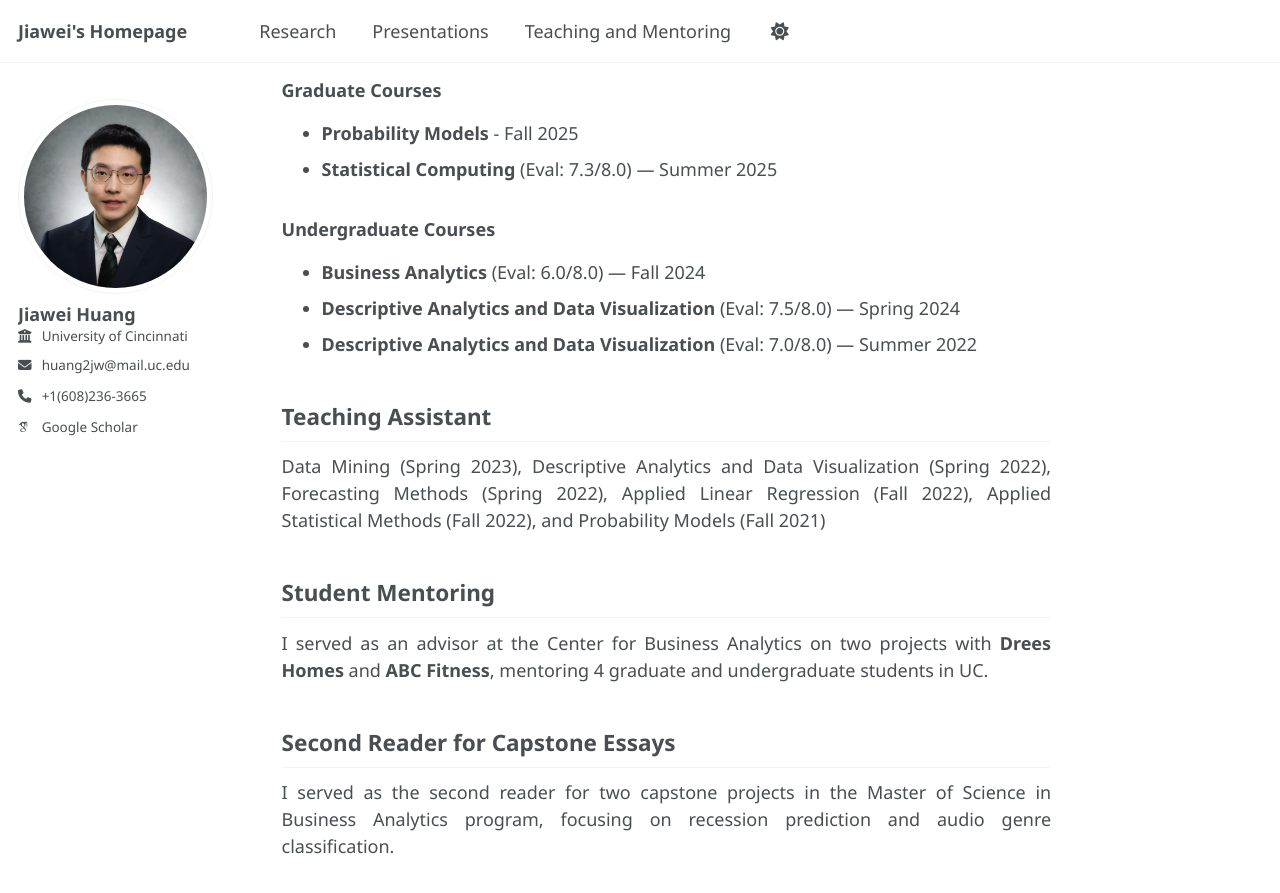
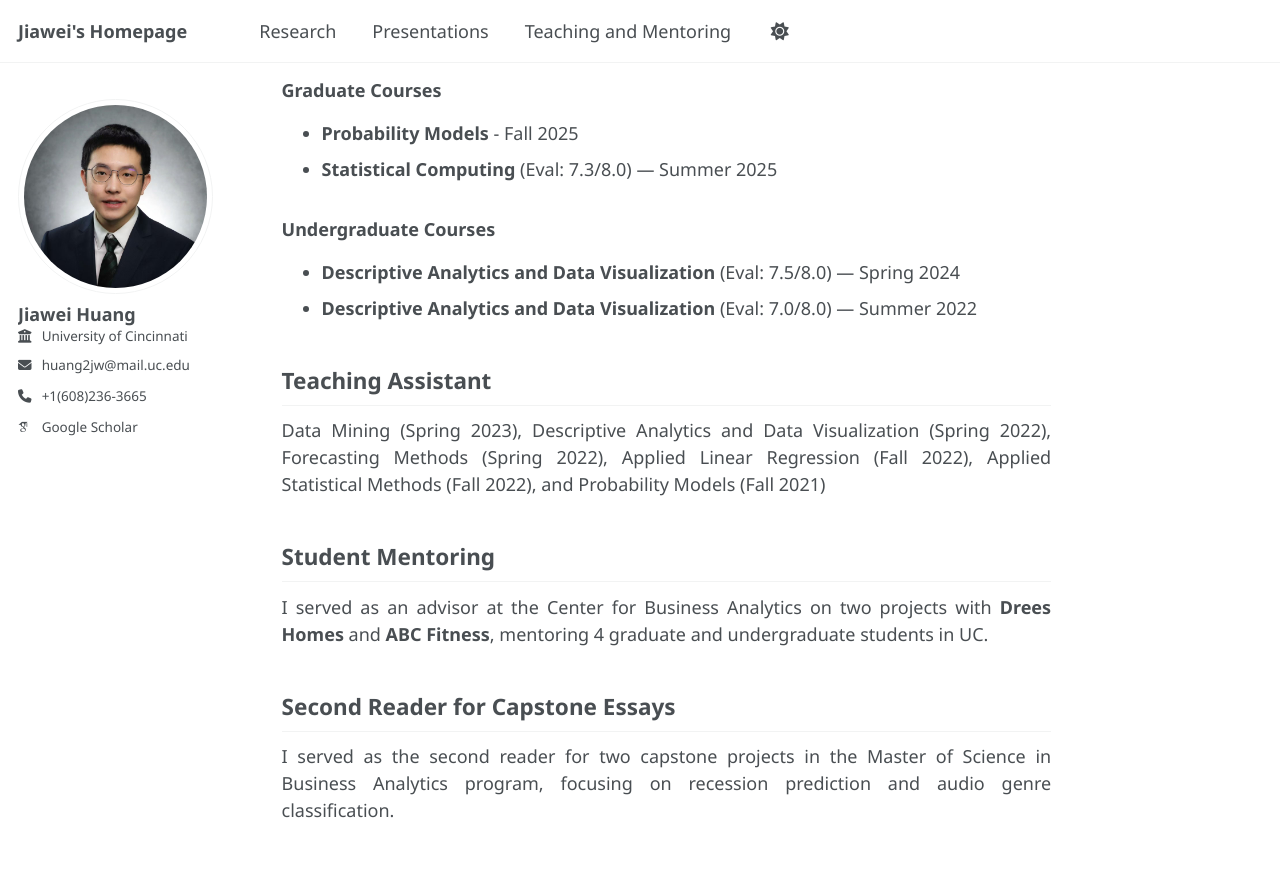
Before and after one commit to Jiawei98/Jiawei98.github.io, a Jekyll site: the page built from _pages/teaching.md, in a window 1280 px wide and 900 px high, scrolled down 343 px. Shown: the top 893 px of the window. Built offline with Jekyll 4.4.1, drawn with Linux system fonts in a browser that asks for light colours; some web fonts are replaced; a script that is not in the unit is left out.

Commit message:
Update teaching.md

```diff
--- a/_pages/teaching.md
+++ b/_pages/teaching.md
@@ -13,7 +13,6 @@ I am passionate about integrating statistical methods, programming, and machine
 - **Statistical Computing** (Eval: 7.3/8.0) — Summer 2025
 
 ### Undergraduate Courses
-- **Business Analytics** (Eval: 6.0/8.0) — Fall 2024
 - **Descriptive Analytics and Data Visualization** (Eval: 7.5/8.0) — Spring 2024
 - **Descriptive Analytics and Data Visualization** (Eval: 7.0/8.0) — Summer 2022
 
```
